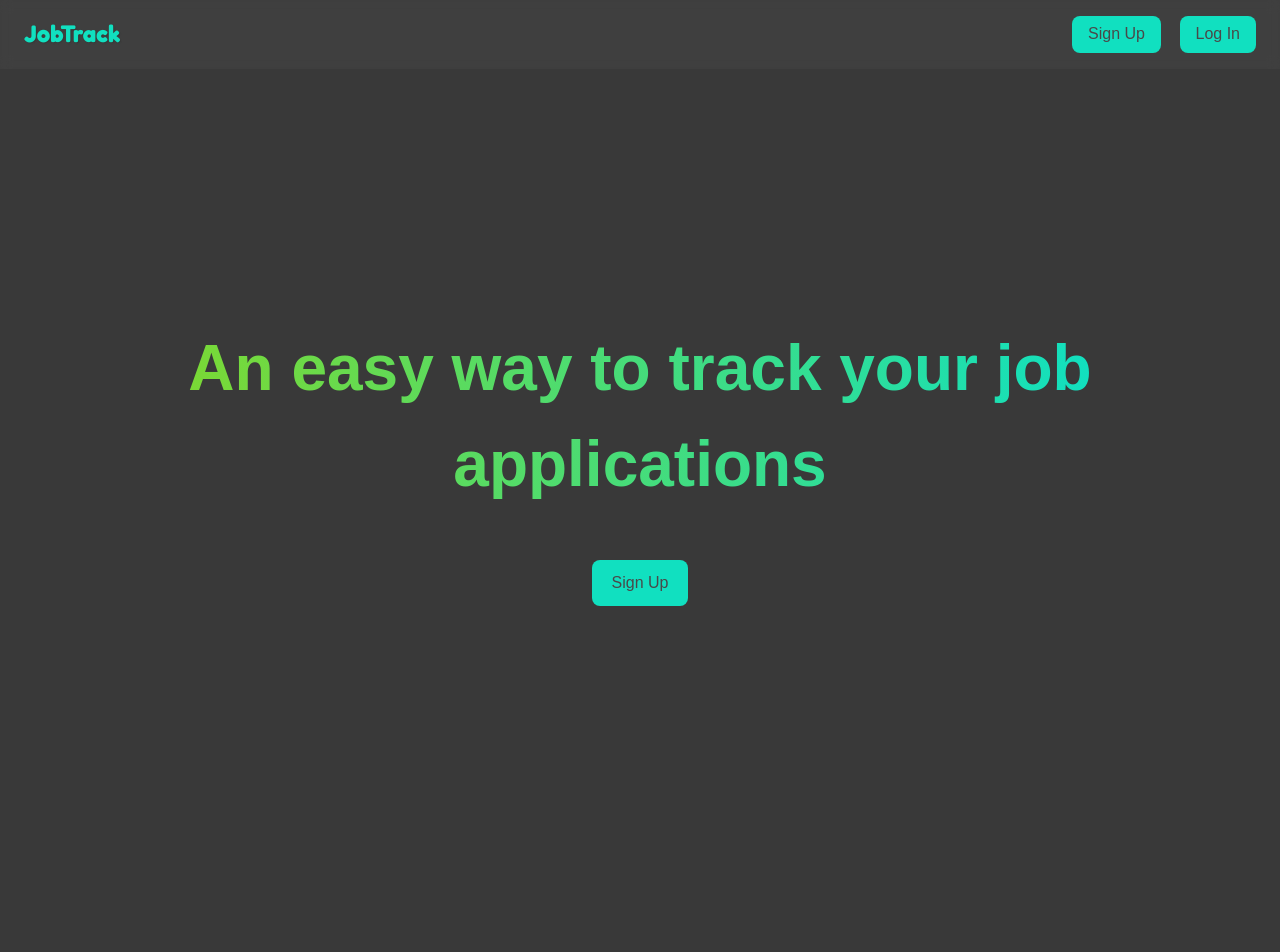
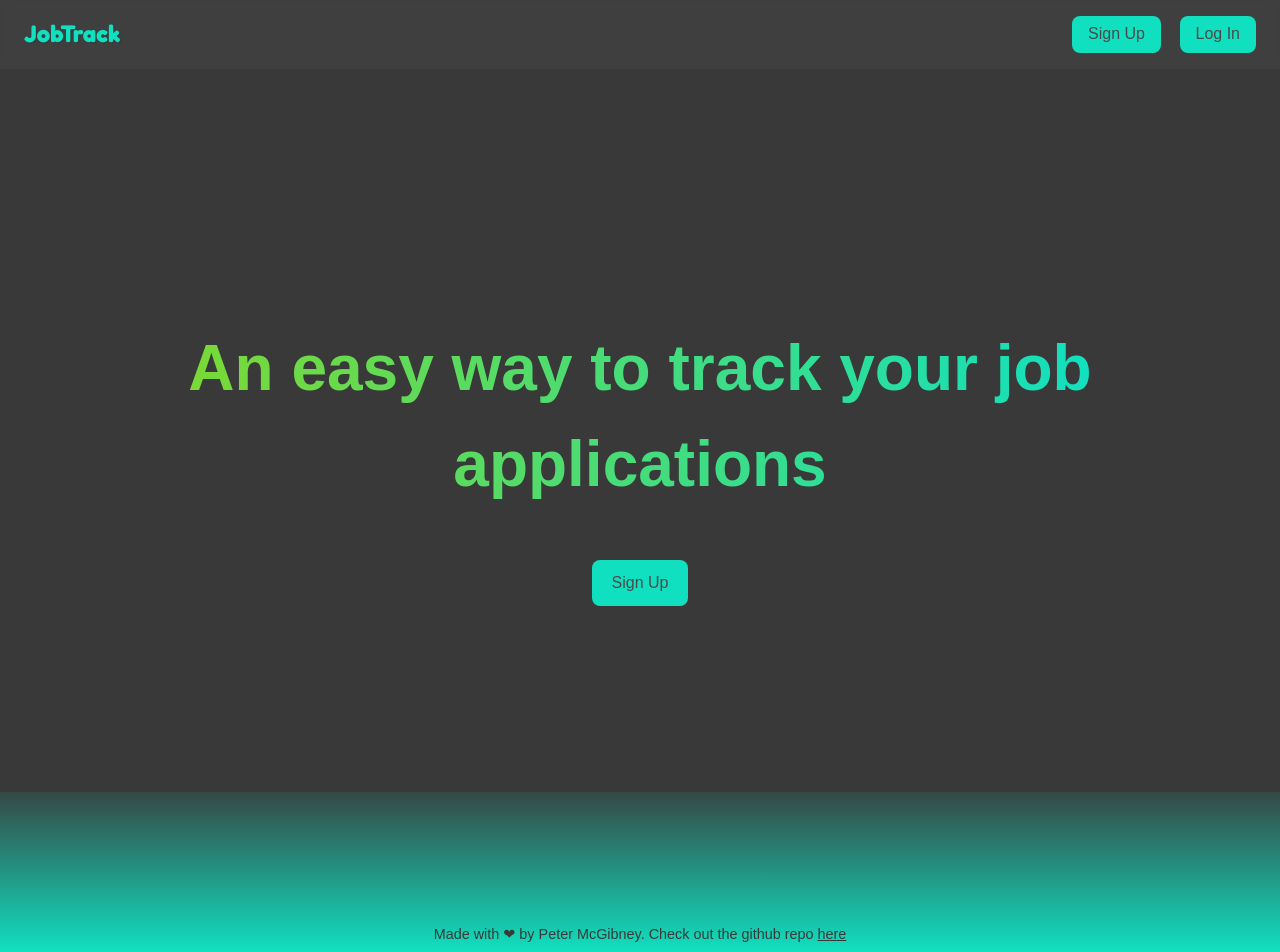
Before and after one commit to petermc87/jobtrack, a Next.js app: page / in a window 1280 px wide. Before the commit the page ends 800 px from the top, so only its background shows below. Built offline with nearby package versions, Linux system fonts and the light colour scheme; no server answers.

Commit message:
feat: footer

```diff
--- /dev/null
+++ b/src/app/components/Footer/Footer.module.scss
@@ -0,0 +1,34 @@
+@use "../../utilities/variables" as var;
+$line: none;
+
+.footerWrapper {
+  border: $line red;
+  z-index: -1;
+  display: flex;
+  position: relative;
+  bottom: -10rem;
+  width: 100%;
+  text-align: center;
+  justify-content: center;
+  padding-top: 10rem;
+  //   padding-top: 10rem;
+  background: linear-gradient(
+    to bottom,
+    var.$dark-gray 5%,
+    // var.$accent-green 60%,
+    var.$accent-blue 100%
+  );
+  h2 {
+    font-size: 0.9rem;
+    color: var.$dark-gray;
+    background-color: transparent !important;
+    span {
+      text-decoration: underline;
+      color: var.$dark-gray;
+      background-color: transparent !important;
+      &:hover {
+        cursor: pointer;
+      }
+    }
+  }
+}
--- /dev/null
+++ b/src/app/components/Footer/Footer.tsx
@@ -0,0 +1,20 @@
+import { useRouter } from "next/navigation";
+import styles from "./Footer.module.scss";
+
+export default function Footer() {
+  const router = useRouter();
+  return (
+    <>
+      <div className={styles.footerWrapper}>
+        <h2>
+          Made with &#10084; by Peter McGibney. Check out the github repo{" "}
+          <span
+            onClick={() => router.push("https://github.com/petermc87/jobtrack")}
+          >
+            here
+          </span>
+        </h2>
+      </div>
+    </>
+  );
+}
--- a/src/app/globals.scss
+++ b/src/app/globals.scss
@@ -14,6 +14,7 @@
 
 body {
   // Styling for heading 1
+  height: 100%;
   h1 {
     color: var.$accent-blue;
     font-size: var.$heading1-size;
--- a/src/app/home/page.tsx
+++ b/src/app/home/page.tsx
@@ -8,6 +8,7 @@ import { NEW_CATEGORY } from "../../../graphql/mutations";
 import { GET_USER } from "../../../graphql/queries";
 import AddButton from "../components/AddButton/AddButton";
 import Categories from "../components/Categories/Categories";
+import Footer from "../components/Footer/Footer";
 import NavBar from "../components/NavBar/NavBar";
 import TitleText from "../components/TitleText/TitleText";
 import styles from "./page.module.scss";
@@ -80,6 +81,7 @@ export default function Home() {
           <Categories user={data?.user} />
         </div>
       </div>
+      <Footer />
     </div>
   );
 }
--- a/src/app/page.tsx
+++ b/src/app/page.tsx
@@ -1,5 +1,6 @@
 "use client";
 
+import Footer from "./components/Footer/Footer";
 import LoginSignupLarge from "./components/LoginSignupButton/LoginSignupButtonLarge";
 import LoginSignupForm from "./components/LoginSignupForm/LoginSignupForm";
 import NavBar from "./components/NavBar/NavBar";
@@ -25,8 +26,10 @@ export default function Home() {
         />
         <br />
         <br />
+
         <LoginSignupLarge buttonChoice="signup" />
       </div>
+      <Footer />
     </div>
   );
 }
```
